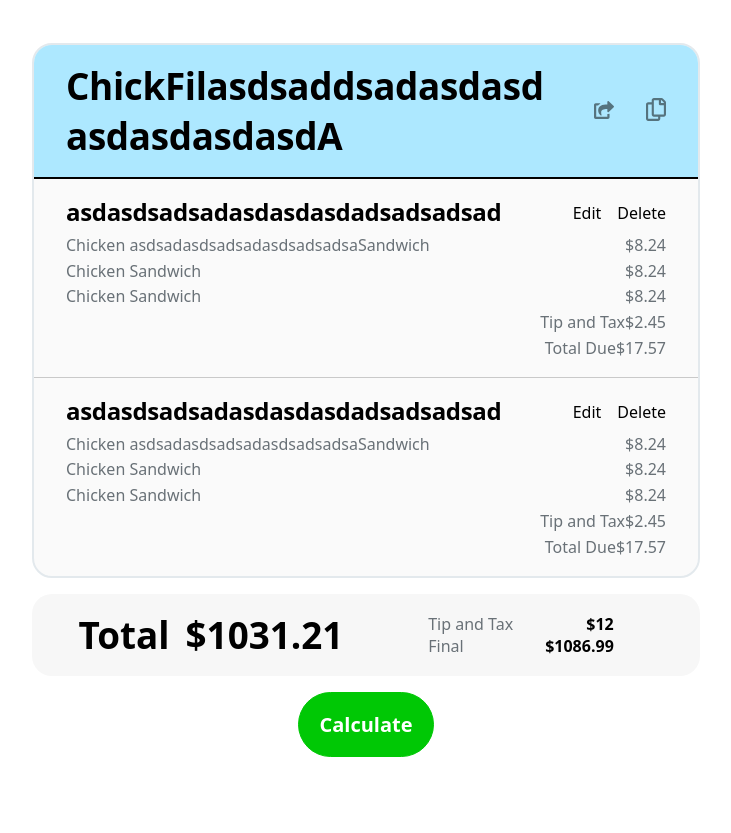
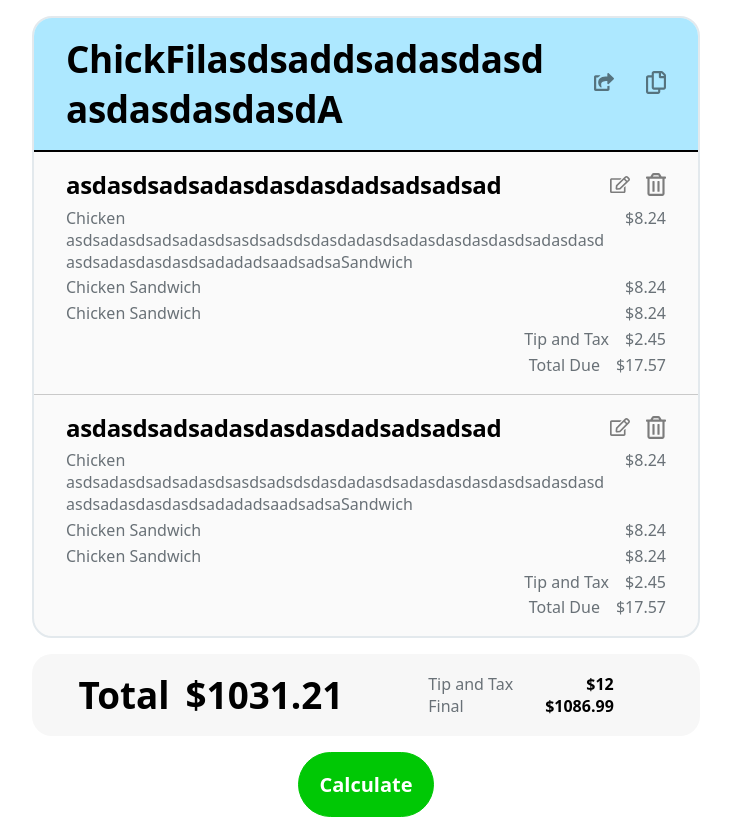
Before and after one commit to mikedelgaudio/tipsy, a React (Create React App) app in the folder frontend/: page / in a window 1280 px wide. Shown: the whole page, without its empty margins (274-1005 px from the left). Before the commit the page ends 800 px from the top, so only its background shows below. Built offline with nearby package versions, Linux system fonts and the light colour scheme.

Commit message:
stressing ui with long text

```diff
--- /dev/null
+++ b/frontend/src/components/ItemMenu/PersonCard/PersonActions/PersonActions.css
@@ -0,0 +1,4 @@
+.personActions {
+  display: flex;
+  gap: 1em;
+}
--- /dev/null
+++ b/frontend/src/components/ItemMenu/PersonCard/PersonActions/PersonActions.tsx
@@ -0,0 +1,26 @@
+import "./PersonActions.css";
+import editIcon from "../../../../assets/icons/edit-regular.svg";
+import deleteIcon from "../../../../assets/icons/trash-alt-regular.svg";
+
+function PersonActions() {
+  return (
+    <div className="personActions">
+      <button type="button">
+        <img
+          className="icons"
+          src={editIcon}
+          alt="square with arrow pointing away to open sharing options"
+        />
+      </button>
+      <button type="button">
+        <img
+          className="icons"
+          src={deleteIcon}
+          alt="square with arrow pointing away to open sharing options"
+        />
+      </button>
+    </div>
+  );
+}
+
+export default PersonActions;
--- a/frontend/src/components/ItemMenu/PersonCard/PersonCard.css
+++ b/frontend/src/components/ItemMenu/PersonCard/PersonCard.css
@@ -18,6 +18,7 @@
   font-weight: 700;
   letter-spacing: -0.33px;
   word-break: break-word;
+  font-size: clamp(1em, 1.25em + 1vw, 1.5em);
 }
 
 .personCardHeader {
@@ -25,10 +26,6 @@
   justify-content: space-between;
   align-items: center;
   flex-flow: row wrap;
-}
-
-.personCardActions {
-  display: flex;
   gap: 1em;
 }
 
@@ -44,6 +41,7 @@
   display: flex;
   padding: 0.12em 0;
   color: hsl(206, 6%, 44%);
+  gap: 1em;
 }
 
 .personItem {
--- a/frontend/src/components/ItemMenu/PersonCard/PersonCard.tsx
+++ b/frontend/src/components/ItemMenu/PersonCard/PersonCard.tsx
@@ -1,3 +1,4 @@
+import PersonActions from "./PersonActions/PersonActions";
 import "./PersonCard.css";
 
 function PersonCard() {
@@ -5,16 +6,14 @@
     <div className="personCard">
       <div className="personCardHeader">
         <h2>asdasdsadsadasdasdasdadsadsadsad</h2>
-        <div className="personCardActions">
-          <button>Edit</button>
-          <button>Delete</button>
-        </div>
+        <PersonActions />
       </div>
 
       <ul className="personItemList">
         <li className="personItem">
           <span className="personItemDesc">
-            Chicken asdsadasdsadsadasdsadsadsaSandwich
+            Chicken
+            asdsadasdsadsadasdsasdsadsdsdasdadasdsadasdasdasdasdsadasdasdasdsadasdasdasdsadadadsaadsadsaSandwich
           </span>
           <span className="personItemPrice">$8.24</span>
         </li>
--- a/frontend/src/components/TotalsMenu/TotalsMenu.css
+++ b/frontend/src/components/TotalsMenu/TotalsMenu.css
@@ -18,6 +18,7 @@
 .totalText {
   font-weight: 600;
   font-size: clamp(1.5em, 1.5em + 1vw, 2.5em);
+  word-break: break-word;
 }
 
 .totalsBreakdownWrapper {
```
Also changed, not shown: frontend/src/assets/icons/edit-regular.svg (added), frontend/src/assets/icons/trash-alt-regular.svg (added).
